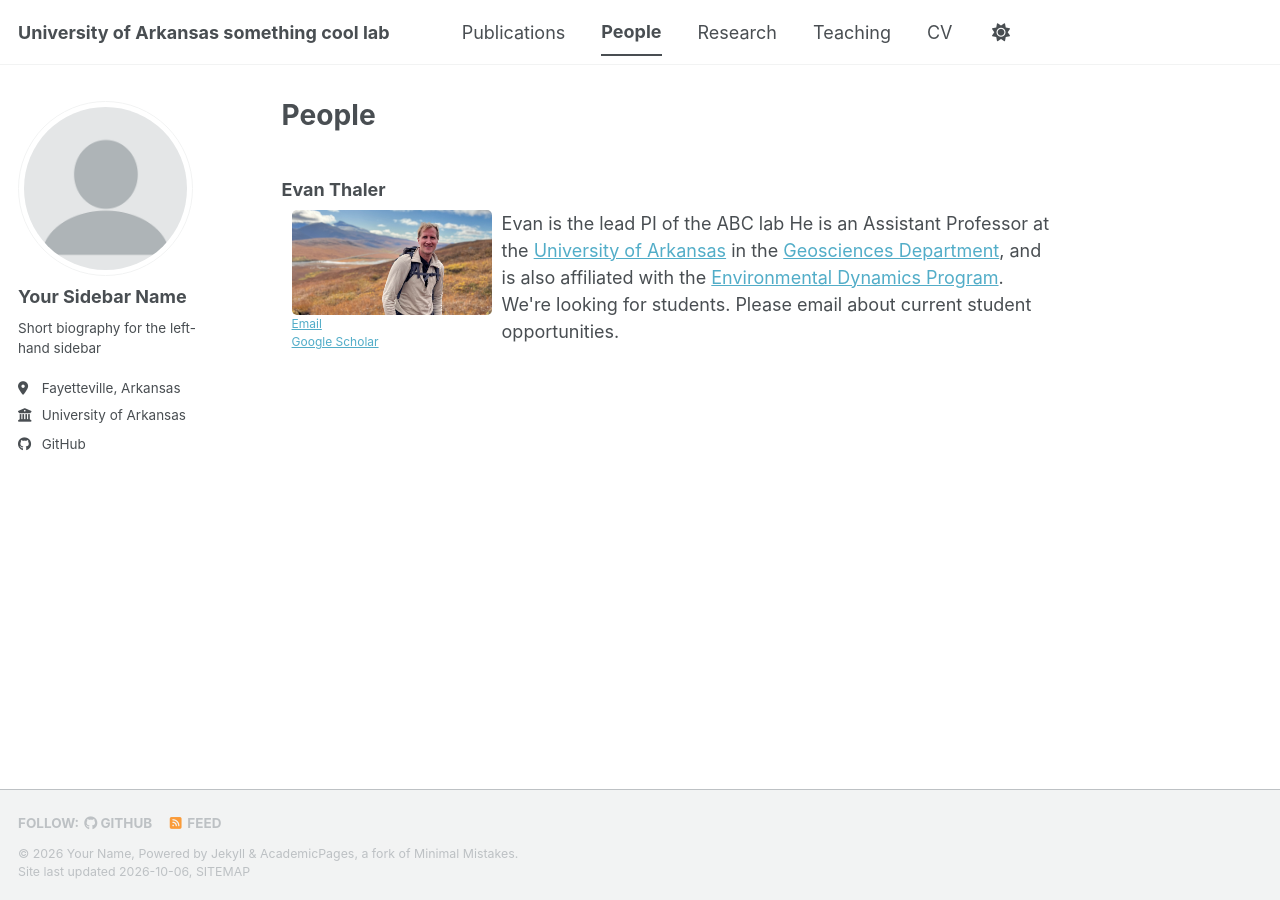
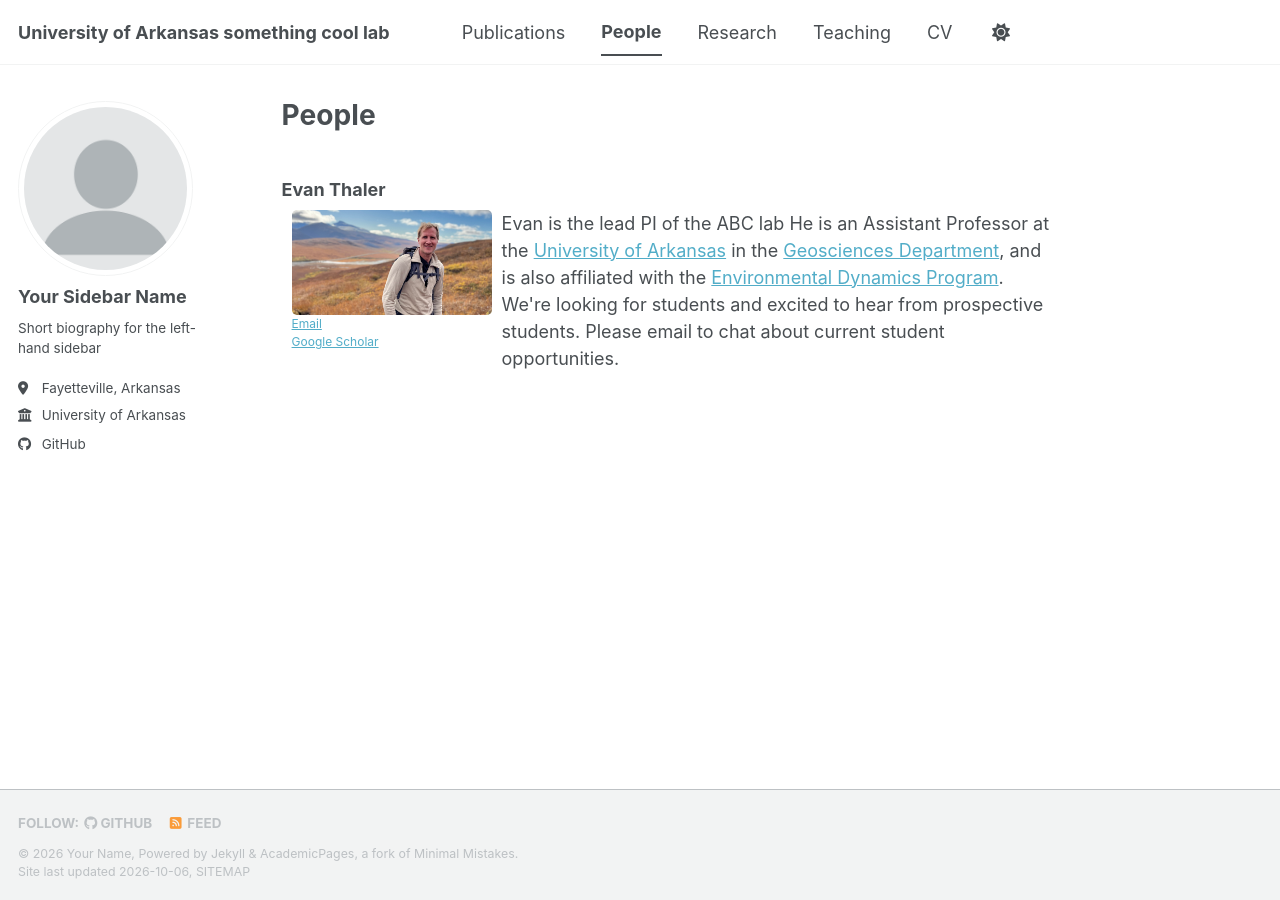
Before and after one commit to UARKGeomorph/UARKgeomorph.github.io, a Jekyll site: the page built from _pages/people.md, in a window 1280 px wide. Built offline with Jekyll 4.4.1, drawn with Linux system fonts in a browser that asks for light colours; a style sheet for code colours, icons or effects is not loaded.

Commit message:
updates to research and people pages

```diff
--- a/_pages/people.md
+++ b/_pages/people.md
@@ -51,7 +51,7 @@ redirect_from:
   </div>
   <div class="bio-text">
     Evan is the lead PI of the ABC lab
-    He is an Assistant Professor at the <a href="https://uark.edu">University of Arkansas</a> in the <a href="https://geosciences.uark.edu">Geosciences Department</a>, and is also  affiliated with the <a href="https://environmental-dynamics.uark.edu/">Environmental Dynamics Program</a>. We're looking for students. Please email about current student opportunities.
+    He is an Assistant Professor at the <a href="https://uark.edu">University of Arkansas</a> in the <a href="https://geosciences.uark.edu">Geosciences Department</a>, and is also  affiliated with the <a href="https://environmental-dynamics.uark.edu/">Environmental Dynamics Program</a>. We're looking for students and excited to hear from prospective students. Please email to chat about current student opportunities.
   </div>
 </div>
 
```
Also changed, not shown: _pages/research.md (+18 -3 lines), images/permafrosthillslopecarbon.jpg (added), 1 other file.
